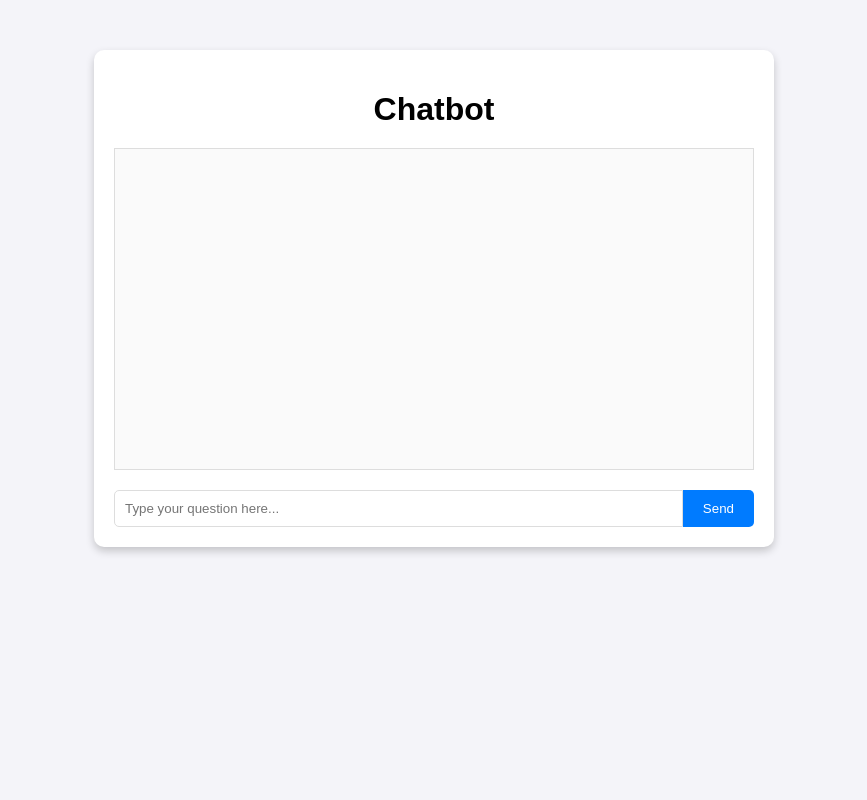
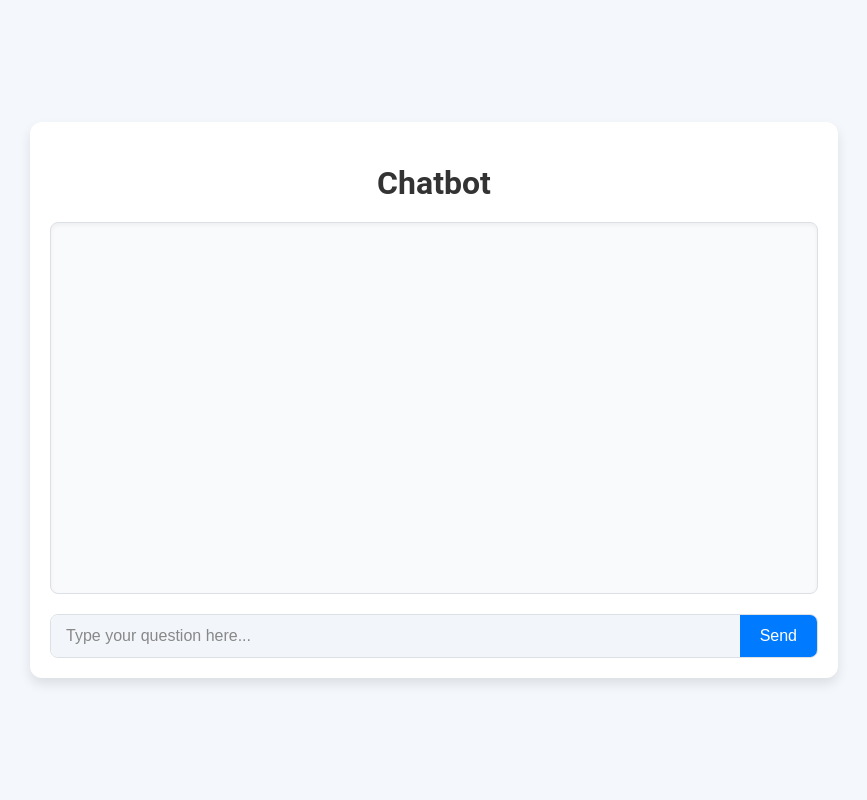
Before and after one commit to Hardik-111/OptiVision, a Flask app: page / in a window 1280 px wide. Shown: the whole page, without its empty margins (206-1073 px from the left). Run offline with Flask 3, Linux system fonts and the light colour scheme.

Commit message:
enhanced the ui

```diff
--- a/app/static/css/style.css
+++ b/app/static/css/style.css
@@ -1,65 +1,187 @@
+/* General Styles */
 body {
-    font-family: Arial, sans-serif;
-    background-color: #f4f4f9;
+    font-family: 'Roboto', Arial, sans-serif;
+    background-color: #f4f7fb;
     margin: 0;
     padding: 0;
+    display: flex;
+    justify-content: center;
+    align-items: center;
+    min-height: 100vh;
 }
 
+/* Chat Container */
 .chat-container {
-    width: 50%;
-    margin: 50px auto;
-    background: #fff;
-    border-radius: 10px;
+    width: 60%;
+    max-width: 800px;
+    background: #ffffff;
+    border-radius: 12px;
     padding: 20px;
-    box-shadow: 0 4px 8px rgba(0, 0, 0, 0.2);
+    box-shadow: 0 6px 12px rgba(0, 0, 0, 0.1);
+    position: relative;
 }
 
 h1 {
     text-align: center;
+    font-size: 2rem;
+    color: #333333;
     margin-bottom: 20px;
+    font-weight: bold;
 }
 
+/* Chat Box */
 #chat-box {
-    height: 300px;
+    height: 350px;
     overflow-y: auto;
-    border: 1px solid #ddd;
-    padding: 10px;
+    border: 1px solid #dcdfe3;
+    border-radius: 8px;
+    padding: 10px 15px;
     margin-bottom: 20px;
-    background: #fafafa;
+    background: #f9fafb;
+    box-shadow: inset 0 2px 4px rgba(0, 0, 0, 0.05);
 }
 
-#chat-box .user-message {
-    text-align: right;
-    margin: 5px 0;
-    color: blue;
+#chat-box::-webkit-scrollbar {
+    width: 8px;
 }
 
-#chat-box .bot-message {
-    text-align: left;
-    margin: 5px 0;
-    color: green;
+#chat-box::-webkit-scrollbar-thumb {
+    background: #dcdfe3;
+    border-radius: 10px;
 }
 
+#chat-box::-webkit-scrollbar-thumb:hover {
+    background: #b0b3b8;
+}
+
+/* Messages */
+
+
+
+/* User Messages */
+#chat-box .user-message {
+    display: flex;
+    background-color: #d1e3f1; /* Soft blue shade for user messages */
+    color: #333333; /* Dark text for contrast */
+    justify-content: flex-end;
+    align-items: flex-end;
+    text-align: right;
+    padding: 8px 10px;
+    border-radius: 18px;
+    margin-bottom: 12px;
+    gap: 10px;
+    max-width: 100%;
+}
+
+/* Bot Messages */
+#chat-box .bot-message {
+    background-color: #f1f3f5; /* Light grey background for bot */
+    color: #333333; /* Dark grey for bot message text */
+    justify-content: flex-start;
+    align-items: flex-start;
+    text-align: left;
+    padding: 10px 15px;
+    border-radius: 18px;
+    margin-bottom: 12px;
+    gap: 10px;
+    max-width: 70%;
+}
+
+/* Bot Icon */
+#chat-box  img {
+    width: 30px; /* Increased size */
+    height: 30px; /* Increased size */
+    border-radius: 50%;
+    object-fit: cover;
+    background: transparent;
+    margin-right: 10px;
+}
+
+
+
+/* User Messages */
+#chat-box .user-message .message-text {
+    max-width: 100%;
+    /* align-items: flex-end;
+    justify-content: flex-end; */
+    padding: 12px 18px;
+    border-radius: 18px;
+    line-height: 1.4;
+    font-size: 1rem;
+    word-wrap: break-word;
+    background-color: #65abf1; /* Light blue shade for user */
+    color: #1a73e8; /* Slightly darker blue text for contrast */
+}
+
+/* Bot Messages */
+#chat-box .bot-message .message-text {
+    max-width: 70%;
+    padding: 12px 18px;
+    border-radius: 18px;
+    line-height: 1.4;
+    font-size: 1rem;
+    word-wrap: break-word;
+    background-color: transparent; /* No background for chatbot */
+    color: #4d5156; /* Dark grey for chatbot responses */
+}
+
+/* Input Section */
 .input-container {
     display: flex;
+    border: 1px solid #dcdfe3;
+    border-radius: 8px;
+    overflow: hidden;
 }
 
 #user-input {
     flex: 1;
-    padding: 10px;
-    border: 1px solid #ddd;
-    border-radius: 5px 0 0 5px;
+    padding: 12px 15px;
+    font-size: 1rem;
+    border: none;
+    outline: none;
+    color: #333333;
+    background: #f2f6fa;
+}
+
+#user-input::placeholder {
+    color: #888888;
 }
 
 #send-btn {
-    padding: 10px 20px;
+    padding: 12px 20px;
+    background: #007bff;
+    color: #ffffff;
     border: none;
-    background: #007bff;
-    color: #fff;
+    font-size: 1rem;
     cursor: pointer;
-    border-radius: 0 5px 5px 0;
+    transition: background-color 0.3s ease;
 }
 
 #send-btn:hover {
     background: #0056b3;
 }
+
+/* Responsive Design */
+@media (max-width: 768px) {
+    .chat-container {
+        width: 90%;
+    }
+
+    h1 {
+        font-size: 1.5rem;
+    }
+
+    #chat-box .user-message .message-text,
+    #chat-box .bot-message .message-text {
+        max-width: 85%;
+        font-size: 0.9rem;
+    }
+
+    #user-input {
+        font-size: 0.9rem;
+    }
+
+    #send-btn {
+        font-size: 0.9rem;
+    }
+}
--- a/app/templates/index.html
+++ b/app/templates/index.html
@@ -24,7 +24,19 @@
         function appendMessage(sender, message) {
             const messageDiv = document.createElement("div");
             messageDiv.className = `${sender}-message`;
-            messageDiv.textContent = message;
+
+
+            // If it's a bot message, add an image/icon
+            if (sender === "bot") {
+                const icon = document.createElement("img");
+                icon.src = "/static/images/chatbot.png"; // Path to your chatbot icon
+                icon.alt = "Bot Icon";
+                messageDiv.appendChild(icon);
+            }
+
+            const textNode = document.createTextNode(message);
+            messageDiv.appendChild(textNode);
+
             chatBox.appendChild(messageDiv);
             chatBox.scrollTop = chatBox.scrollHeight;
         }
```
